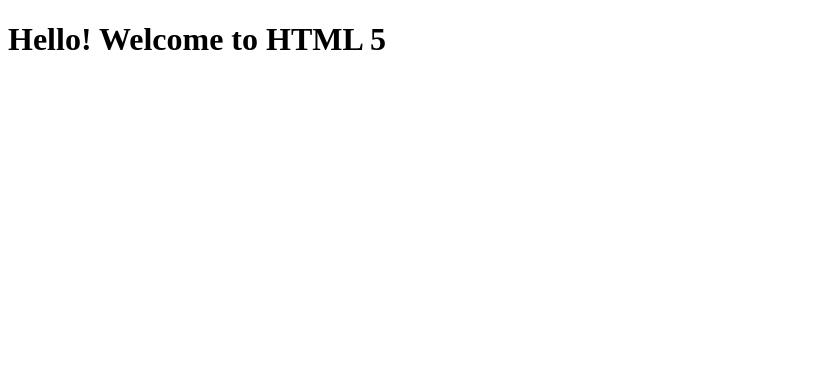
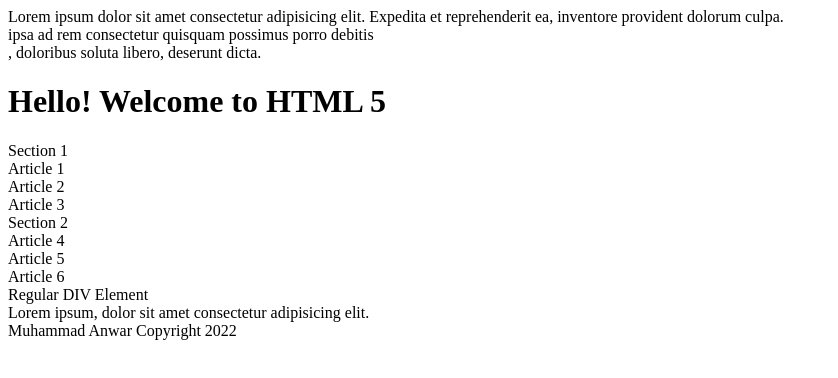
Before and after one commit to MuhammadAnwarBadat/hello-css-js-html, a website: page index.html in a window 1280 px wide. Shown: the whole page, without its empty margins (0-838 px from the left). Drawn offline with Linux system fonts and the light colour scheme.

Commit message:
Edited index.html File

```diff
--- a/index.html
+++ b/index.html
@@ -1,12 +1,39 @@
 <!DOCTYPE html>
 <html lang="en">
+
 <head>
     <meta charset="UTF-8">
     <meta http-equiv="X-UA-Compatible" content="IE=edge">
     <meta name="viewport" content="width=device-width, initial-scale=1.0">
     <title>Home</title>
 </head>
+
 <body>
+    <header>
+        Lorem ipsum dolor sit amet consectetur adipisicing elit. Expedita et reprehenderit ea, inventore provident
+        dolorum culpa. <br>
+        <nav>ipsa ad rem consectetur quisquam possimus porro debitis</nav>, doloribus soluta libero, deserunt dicta.
+    </header>
     <h1>Hello! Welcome to HTML 5</h1>
+    <section>
+        Section 1
+        <article>Article 1</article>
+        <article>Article 2</article>
+        <article>Article 3</article>
+    </section>
+    <section>
+        Section 2
+        <article>Article 4</article>
+        <article>Article 5</article>
+        <article>Article 6</article>
+        <div>Regular DIV Element</div>
+    </section>
+    <aside>
+        Lorem ipsum, dolor sit amet consectetur adipisicing elit.
+    </aside>
+    <footer>
+        Muhammad Anwar Copyright 2022
+    </footer>
 </body>
+
 </html>
```
Also changed, not shown: package.json (added, +24 -0 lines), 1 other file.
